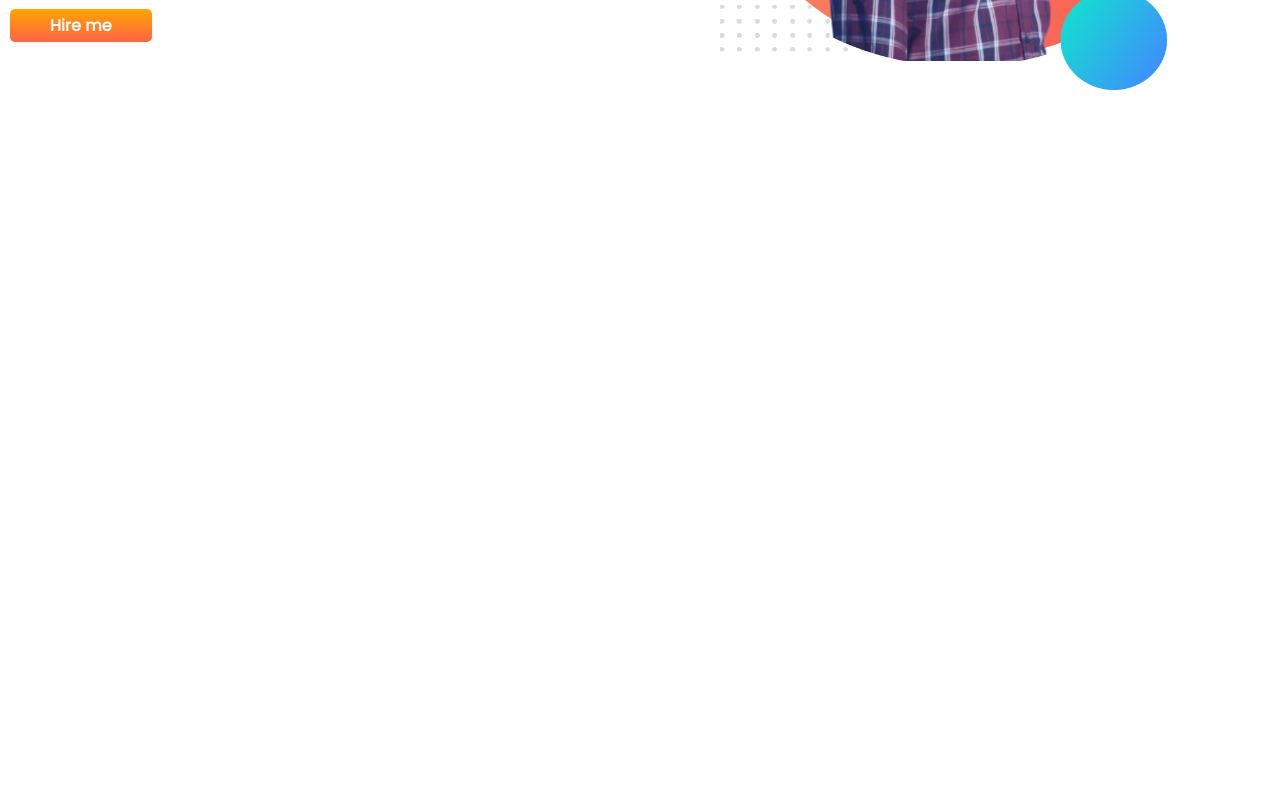
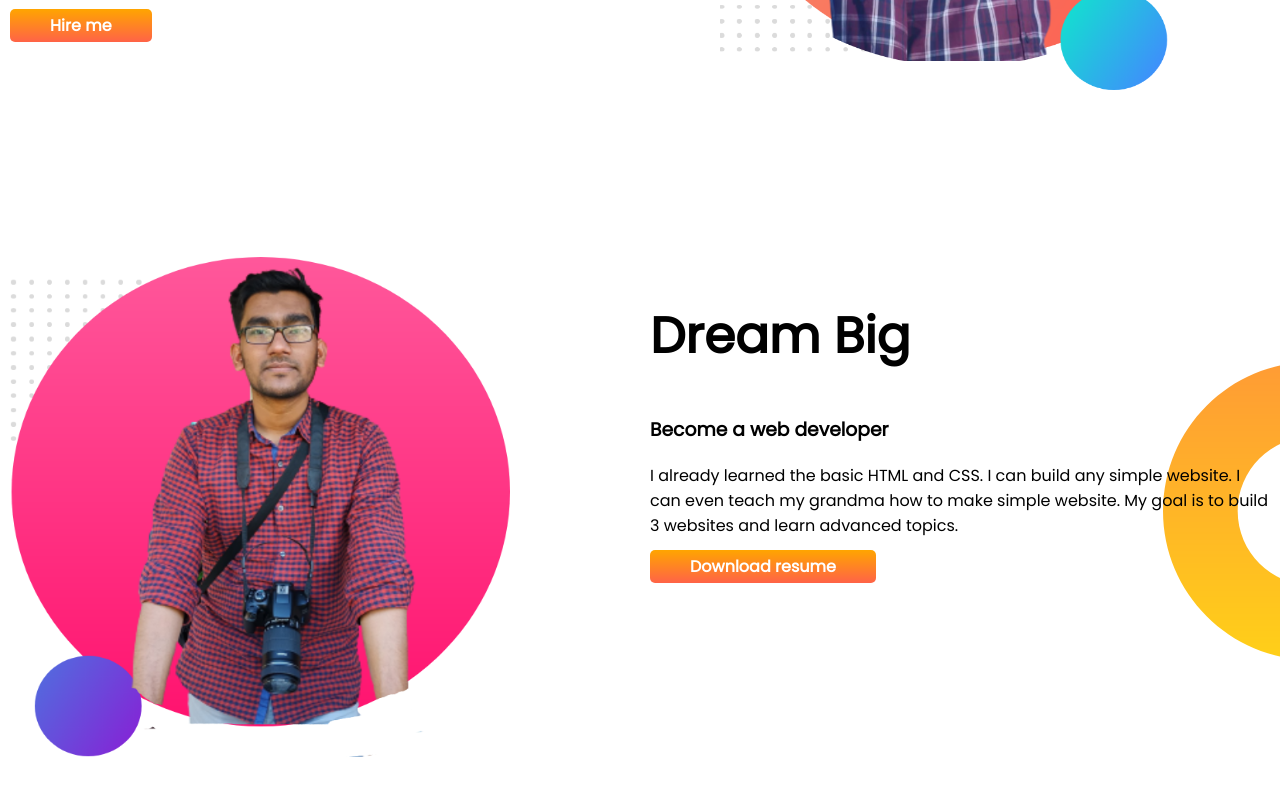
Before and after one commit to Syedshajib55/developer-portfolio, a plain HTML site: page index.html in a window 1280 px wide. Shown: the part 410-1206 px from the top of the page. Before the commit the page ends 800 px from the top, so only its background shows below. Drawn offline with Linux system fonts and the light colour scheme.

Commit message:
dream addeded

```diff
--- a/index.html
+++ b/index.html
@@ -34,6 +34,23 @@
         </div>
 
     </section>
+    <section class="dream-big">
+        <div class="half-width">
+            <img src="dream.png" height="500" width="500" alt="">
+        </div>
+        <div class="half-width">
+            <h1>Dream Big</h1>
+            <h3>Become a web developer</h3>
+            <p>I already learned the basic HTML
+                and CSS. I can build any simple website. I can even teach my grandma how to make simple website. My goal
+                is to build
+                3 websites and learn advanced topics.</p>
+            <a class="linkedin-button"
+                href="https://drive.google.com/file/d/1q9BeqCORoTnad7W4AvkLADZZXJ6m4zvV/view?usp=sharing"
+                target="_blank">Download
+                resume</a>
+        </div>
+    </section>
 
 </body>
 
--- a/style.css
+++ b/style.css
@@ -10,6 +10,7 @@ h1{
 }
 section{
    display: flex;
+   margin-bottom: 150px;
 }
 .half-width{
     width: 100%;
@@ -34,3 +35,8 @@ section{
     background-repeat: no-repeat;
 
 }
+.dream-big{
+    background-image: url(dream-big.png);
+    background-repeat: no-repeat;
+    background-position: right;
+}
```
Also changed, not shown: dream-big.png (added), dream.jpg (added), dream.png (added).
